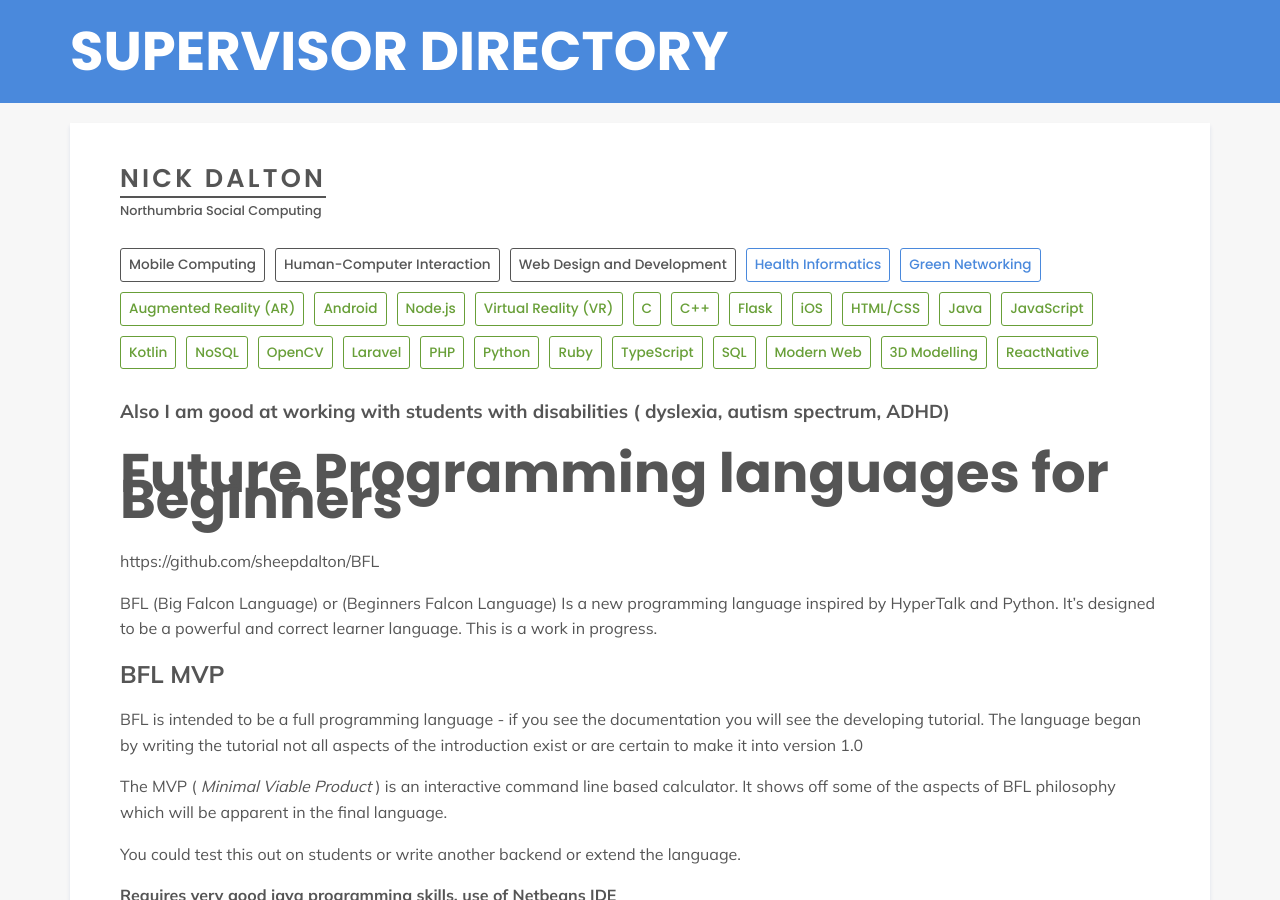
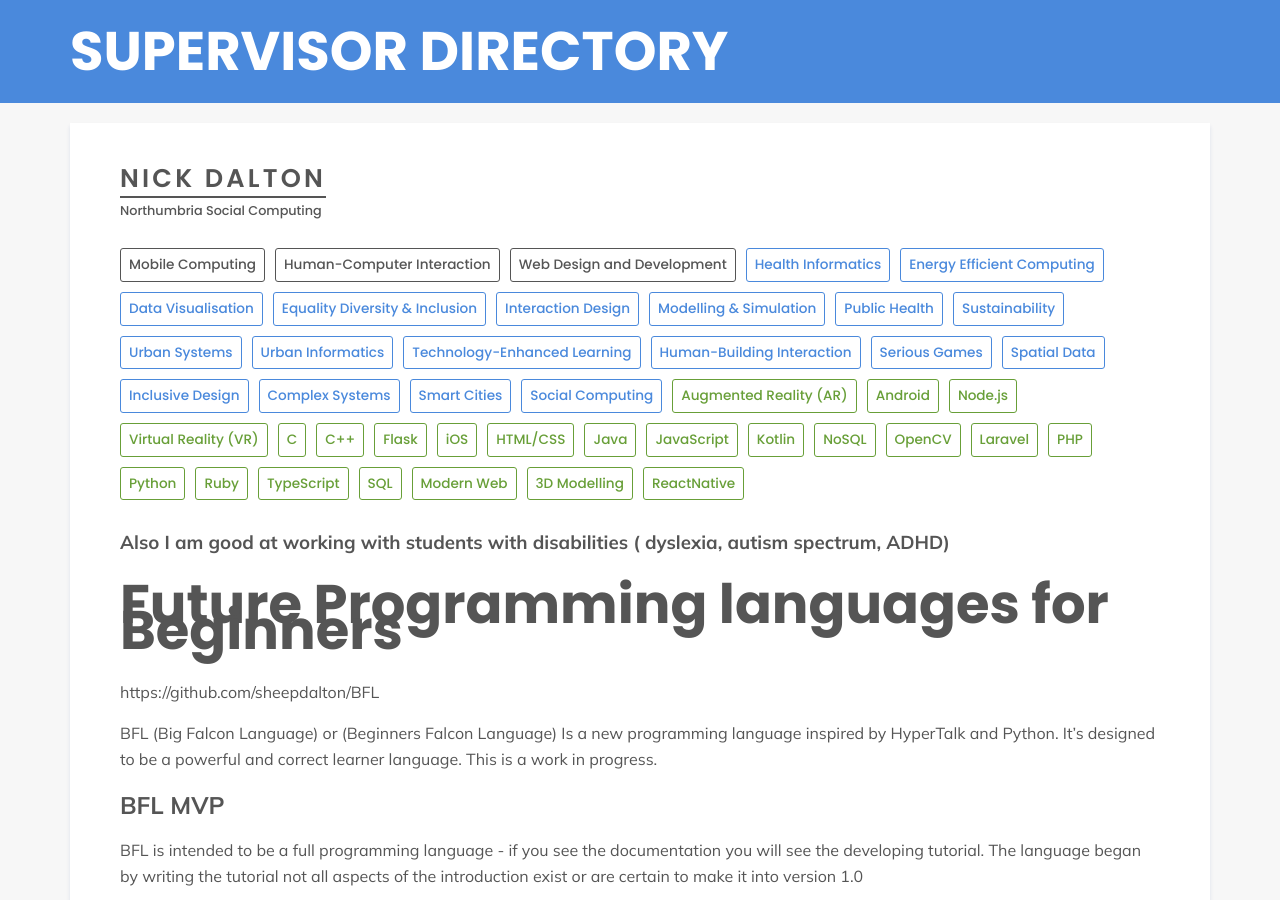
Before and after one commit to NorSC/supervisor-search, a Jekyll site: the page built from _supervisors/nick-dalton.md, in a window 1280 px wide and 900 px high. Built offline with Jekyll 4.4.1, drawn with Linux system fonts in a browser that asks for light colours; a script that is not in the unit is left out.

Commit message:
Update Supervisors “nick-dalton”

```diff
--- a/_supervisors/nick-dalton.md
+++ b/_supervisors/nick-dalton.md
@@ -11,7 +11,23 @@ research_themes:
   - Web Design and Development
 additional_keywords:
   - Health Informatics
-  - Green Networking
+  - Energy Efficient Computing
+  - Data Visualisation
+  - Equality Diversity & Inclusion
+  - Interaction Design
+  - Modelling & Simulation
+  - Public Health
+  - Sustainability
+  - Urban Systems
+  - Urban Informatics
+  - Technology-Enhanced Learning
+  - Human-Building Interaction
+  - Serious Games
+  - Spatial Data
+  - Inclusive Design
+  - Complex Systems
+  - Smart Cities
+  - Social Computing
 technologies_languages:
   - Augmented Reality (AR)
   - Android
```
